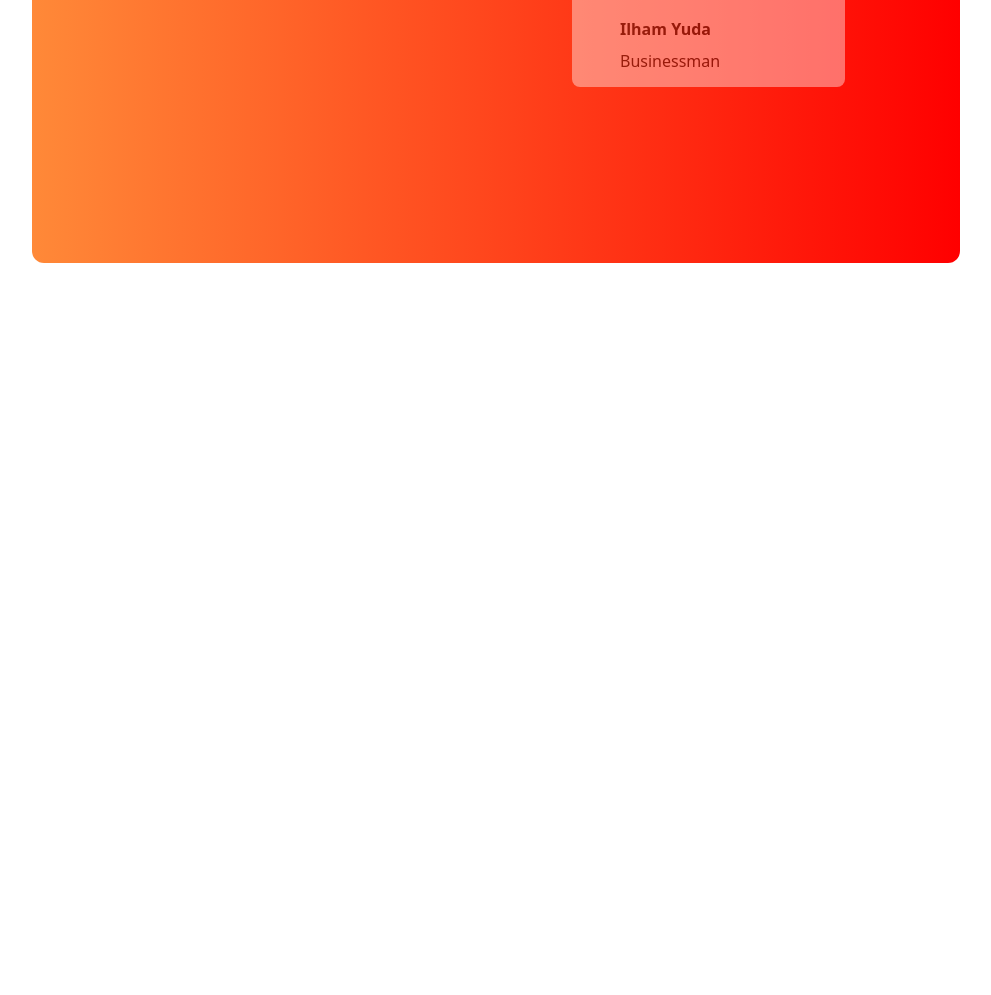
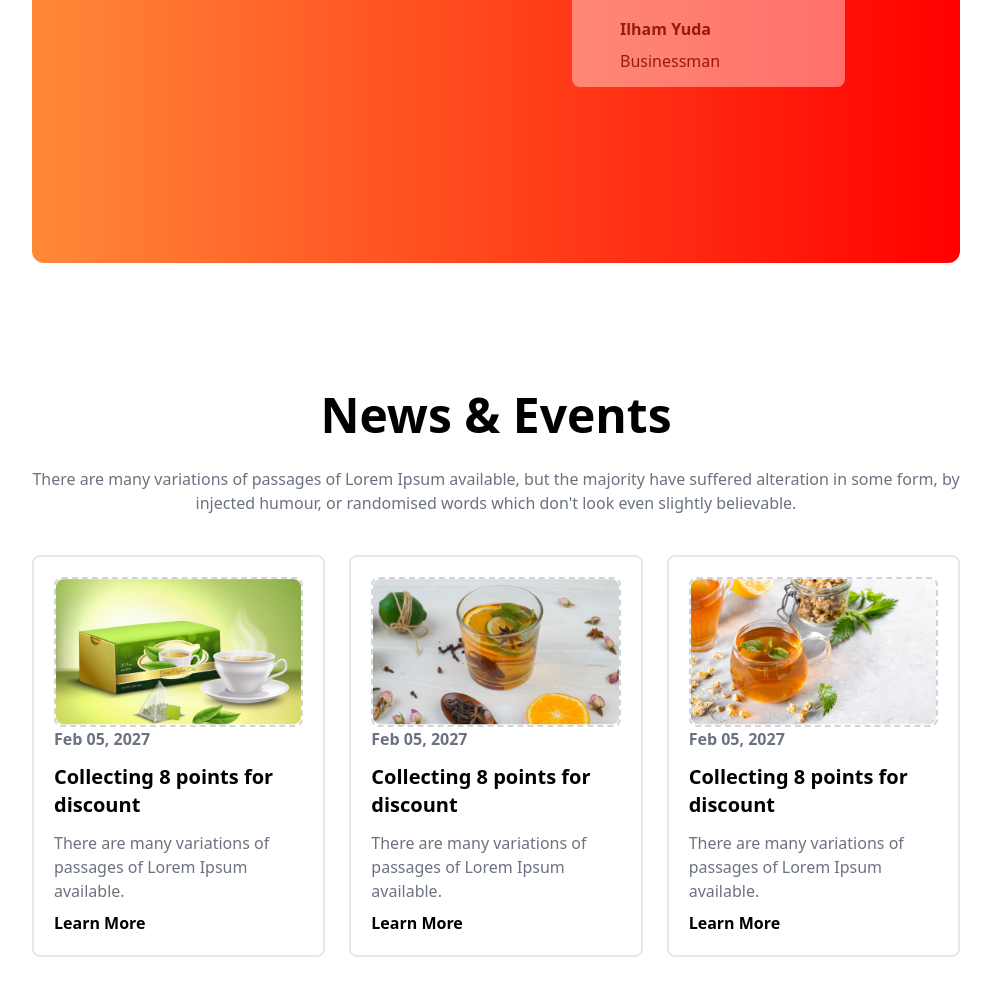
Before and after one commit to Tarannum-Raisha/tea-house, a plain HTML site: page index.html in a window 1280 px wide. Shown: the part 2342-3337 px from the top of the page, without its empty margins (144-1135 px from the left). Before the commit the page ends 2605 px from the top, so only its background shows below. Drawn offline with nearby package versions, Linux system fonts and the light colour scheme.

Commit message:
added news section

```diff
--- a/index.html
+++ b/index.html
@@ -124,54 +124,112 @@
       <!-- text content -->
       <div>
         <h2 class="font-bold text-5xl mb-9">Great Tea, Freshly Presented</h2>
-        <p class="text-gray-500">The meaning of gong cha is chanese is to provide the best tea to emperor from all possessions . It represents
+        <p class="text-gray-500">The meaning of gong cha is chanese is to provide the best tea to emperor from all
+          possessions . It represents
           the highest quality and self expectation. Establishing in 2006, Gong cha had been deeply appreciated by its
           custoers because of good words of mouth and unique customized service orginated from Taiwan.</p>
         <h4 class="font-bold my-5 text-2xl">Unique Taste</h4>
-        <p class="text-gray-500">A unique and different style from other teapots gives a luxurious and minimalist impression</p>
+        <p class="text-gray-500">A unique and different style from other teapots gives a luxurious and minimalist
+          impression</p>
         <h4 class="font-bold my-5 text-2xl">Premium Quality</h4>
         <p class="text-gray-500">Premium Quality that makes tea more elegant and more durable when you use it.</p>
       </div>
     </section>
     <!-- Clients section -->
     <section>
-     <div  class="grid lg:h-max lg:grid-cols-2 grid-cols-1 lg:gap-10 bg-gradient-to-r  from-[#FF8938] to-[#FF0000] rounded-xl text-white lg:p-20 p-3">
+      <div
+        class="grid lg:h-max lg:grid-cols-2 grid-cols-1 lg:gap-10 bg-gradient-to-r  from-[#FF8938] to-[#FF0000] rounded-xl text-white lg:p-20 p-3">
         <!-- content part -->
         <div class="flex items-center">
           <div>
             <h1 class="font-bold text-5xl mb-7">Meet Our Super Clients</h1>
-          <p class="text-gray-100">There are many variations of passages of Lorem Ipsum available, but the majority have suffered alteration in some form, by injected humour, or randomised words which don't look even slightly believable. </p>
+            <p class="text-gray-100">There are many variations of passages of Lorem Ipsum available, but the majority
+              have suffered alteration in some form, by injected humour, or randomised words which don't look even
+              slightly believable. </p>
             <button class="text-orange-500 font-bold bg-white py-3 px-6 rounded-lg my-6"> Show All </button>
           </div>
         </div>
         <div class="relative py-24">
           <!-- middle card -->
           <div class="absolute">
-          <div class="relative z-10 top-20 h-56 w-full md:w-3/4 text-black bg-white rounded-lg pl-12 pr-8 flex items-center">
-          <div class="absolute -top-5 -left-5 rounded-full bg-white"> <img class="p-1" src="images/client.png" alt=""></div>
-         <div> <p class="text-gray-500 mb-5">We are providing the best and suitable home insurance services for the people who are interested to treatment</p>
+            <div
+              class="relative z-10 top-20 h-56 w-full md:w-3/4 text-black bg-white rounded-lg pl-12 pr-8 flex items-center">
+              <div class="absolute -top-5 -left-5 rounded-full bg-white"> <img class="p-1" src="images/client.png"
+                  alt=""></div>
+              <div>
+                <p class="text-gray-500 mb-5">We are providing the best and suitable home insurance services for the
+                  people who are interested to treatment</p>
                 <h4 class="font-bold mb-2">Ilham Yuda</h4>
-          <p>Businessman</p></div>
+                <p>Businessman</p>
+              </div>
             </div>
 
           </div>
           <!-- top card -->
-         <div class="relative opacity-40 h-56 left-14 w-full md:w-3/4 text-black bg-white rounded-lg pl-12 pr-8 flex items-center">
-          <div class="absolute -top-5 -left-5 rounded-full bg-white"> <img class="p-1" src="images/client.png" alt=""></div>
-         <div> <p class="text-gray-500 mb-5">We are providing the best and suitable home insurance services for the people who are interested to treatment</p>
+          <div
+            class="relative opacity-40 h-56 left-14 w-full md:w-3/4 text-black bg-white rounded-lg pl-12 pr-8 flex items-center">
+            <div class="absolute -top-5 -left-5 rounded-full bg-white"> <img class="p-1" src="images/client.png" alt="">
+            </div>
+            <div>
+              <p class="text-gray-500 mb-5">We are providing the best and suitable home insurance services for the
+                people who are interested to treatment</p>
               <h4 class="font-bold mb-2">Ilham Yuda</h4>
-          <p>Businessman</p></div>
+              <p>Businessman</p>
+            </div>
           </div>
           <!-- bottom card -->
-         <div class="relative opacity-40 h-56 left-14 w-full md:w-3/4 text-black bg-white rounded-lg mt-8 pl-12 pr-8 flex items-center">
-          <div class="absolute -top-5 -left-5 rounded-full bg-white"> <img class="p-1" src="images/client.png" alt=""></div>
-         <div> <p class="text-gray-500 mb-5">We are providing the best and suitable home insurance services for the people who are interested to treatment</p>
+          <div
+            class="relative opacity-40 h-56 left-14 w-full md:w-3/4 text-black bg-white rounded-lg mt-8 pl-12 pr-8 flex items-center">
+            <div class="absolute -top-5 -left-5 rounded-full bg-white"> <img class="p-1" src="images/client.png" alt="">
+            </div>
+            <div>
+              <p class="text-gray-500 mb-5">We are providing the best and suitable home insurance services for the
+                people who are interested to treatment</p>
               <h4 class="font-bold mb-2">Ilham Yuda</h4>
-          <p>Businessman</p></div>
+              <p>Businessman</p>
+            </div>
           </div>
 
 
         </div>
+      </div>
+    </section>
+    <!-- News and event section -->
+    <section class=" my-32">
+      <div class="text-center">
+        <h1 class="font-bold text-5xl mb-7">News & Events</h1>
+        <p class="text-gray-500 mb-10">There are many variations of passages of Lorem Ipsum available, but the majority have
+          suffered alteration in some form, by injected humour, or randomised words which don't look even slightly
+          believable. </p>
+
+      </div>
+      <!-- card part -->
+      <div class="grid grid-cols-1 lg:grid-cols-3 gap-6">
+        <div class="p-5 border-2 rounded-lg">
+          <img class="border-2 border-dashed border-gray-300 rounded-lg bg-white" src="images/news-1.png" alt="">
+
+          <h5 class="font-semibold text-gray-500">Feb 05, 2027</h5>
+          <h4 class="font-bold text-xl my-3">Collecting 8 points for discount</h4>
+          <p class="text-gray-500">There are many variations of passages of Lorem Ipsum available.</p>
+          <h6 class="font-bold mt-2">Learn More</h6>
+        </div>
+        <div class="p-5 border-2 rounded-lg">
+          <img class="border-2 border-dashed border-gray-300 rounded-lg bg-white" src="images/news-2.png" alt="">
+
+          <h5 class="font-semibold text-gray-500">Feb 05, 2027</h5>
+          <h4 class="font-bold text-xl my-3">Collecting 8 points for discount</h4>
+          <p class="text-gray-500">There are many variations of passages of Lorem Ipsum available.</p>
+          <h6 class="font-bold mt-2">Learn More</h6>
+        </div>
+        <div class="p-5 border-2 rounded-lg">
+          <img class="border-2 border-dashed border-gray-300 rounded-lg bg-white" src="images/news-3.png" alt="">
+
+          <h5 class="font-semibold text-gray-500">Feb 05, 2027</h5>
+          <h4 class="font-bold text-xl my-3">Collecting 8 points for discount</h4>
+          <p class="text-gray-500">There are many variations of passages of Lorem Ipsum available.</p>
+          <h6 class="font-bold mt-2">Learn More</h6>
+        </div>
+
       </div>
     </section>
   </main>
```
Lines whose indentation alone changed are shown as unchanged.
